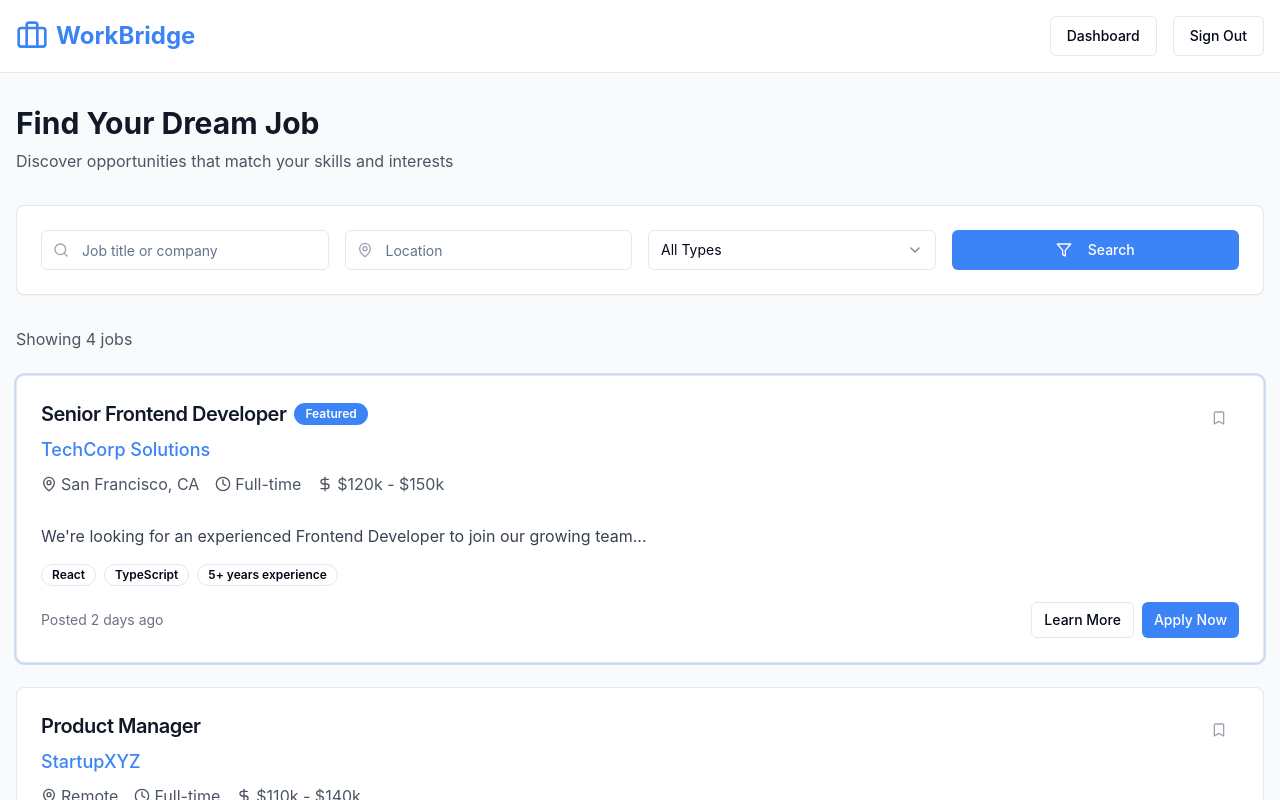
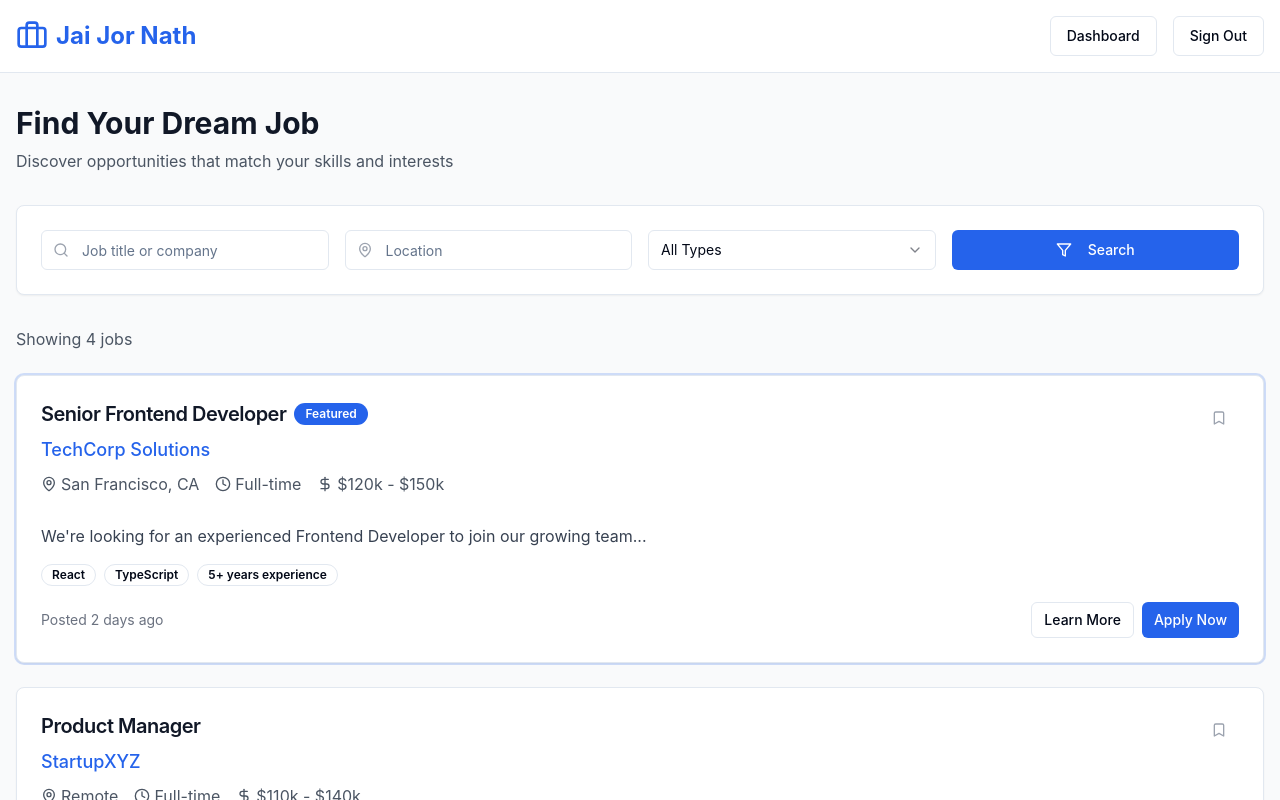
Before and after one commit to pankajpareek026/workbridge-connect-careers, a React (Vite) app: page /jobs in a window 1280 px wide. Shown: the top 800 px of the page. Built offline with nearby package versions, Linux system fonts and the light colour scheme.

Commit message:
Rename app to "jai jor nath"
Replaces all instances of "WorkBridge" with "jai jor nath" throughout the project.

```diff
--- a/src/components/AdminNavigation.tsx
+++ b/src/components/AdminNavigation.tsx
@@ -1,4 +1,3 @@
-
 import React, { useState } from 'react';
 import { Button } from '@/components/ui/button';
 import { Sheet, SheetContent, SheetTrigger } from '@/components/ui/sheet';
@@ -36,7 +35,7 @@ const AdminNavigation = () => {
 
   const NavContent = () => (
     <div className="flex flex-col space-y-4 p-4">
-      <div className="text-lg font-semibold text-workbridge-primary mb-4 flex items-center space-x-2">
+      <div className="text-lg font-semibold text-blue-600 mb-4 flex items-center space-x-2">
         <Shield className="h-5 w-5" />
         <span>Admin Panel</span>
       </div>
@@ -47,7 +46,7 @@ const AdminNavigation = () => {
           <Button
             key={item.path}
             variant={isActive ? "default" : "ghost"}
-            className={`justify-start w-full ${isActive ? 'bg-workbridge-primary text-white' : ''}`}
+            className={`justify-start w-full ${isActive ? 'bg-blue-600 text-white' : ''}`}
             onClick={() => {
               navigate(item.path);
               setIsOpen(false);
@@ -91,8 +90,8 @@ const AdminNavigation = () => {
       <div className="container mx-auto px-4 py-4">
         <div className="flex items-center justify-between">
           <div className="flex items-center space-x-2">
-            <Shield className="h-8 w-8 text-workbridge-primary" />
-            <h1 className="text-2xl font-bold text-workbridge-primary">Jai Jor Nath Admin</h1>
+            <Shield className="h-8 w-8 text-blue-600" />
+            <h1 className="text-2xl font-bold text-blue-600">Jai Jor Nath Admin</h1>
           </div>
 
           {/* Desktop Navigation */}
@@ -105,7 +104,7 @@ const AdminNavigation = () => {
                   key={item.path}
                   variant={isActive ? "default" : "ghost"}
                   size="sm"
-                  className={isActive ? 'bg-workbridge-primary text-white' : ''}
+                  className={isActive ? 'bg-blue-600 text-white' : ''}
                   onClick={() => navigate(item.path)}
                 >
                   <Icon className="h-4 w-4 mr-2" />
--- a/src/components/Navigation.tsx
+++ b/src/components/Navigation.tsx
@@ -1,4 +1,3 @@
-
 import React, { useState } from 'react';
 import { Button } from '@/components/ui/button';
 import { Sheet, SheetContent, SheetTrigger } from '@/components/ui/sheet';
@@ -48,7 +47,7 @@ const Navigation = ({ userType = 'job-seeker', userName }: NavigationProps) => {
 
   const NavContent = () => (
     <div className="flex flex-col space-y-4 p-4">
-      <div className="text-lg font-semibold text-workbridge-primary mb-4">
+      <div className="text-lg font-semibold text-blue-600 mb-4">
         Welcome, {userName || 'User'}!
       </div>
       {navItems.map((item) => {
@@ -58,7 +57,7 @@ const Navigation = ({ userType = 'job-seeker', userName }: NavigationProps) => {
           <Button
             key={item.path}
             variant={isActive ? "default" : "ghost"}
-            className={`justify-start w-full ${isActive ? 'bg-workbridge-primary text-white' : ''}`}
+            className={`justify-start w-full ${isActive ? 'bg-blue-600 text-white' : ''}`}
             onClick={() => {
               navigate(item.path);
               setIsOpen(false);
@@ -87,8 +86,8 @@ const Navigation = ({ userType = 'job-seeker', userName }: NavigationProps) => {
       <div className="container mx-auto px-4 py-4">
         <div className="flex items-center justify-between">
           <div className="flex items-center space-x-2">
-            <Briefcase className="h-8 w-8 text-workbridge-primary" />
-            <h1 className="text-2xl font-bold text-workbridge-primary">Jai Jor Nath</h1>
+            <Briefcase className="h-8 w-8 text-blue-600" />
+            <h1 className="text-2xl font-bold text-blue-600">Jai Jor Nath</h1>
           </div>
 
           {/* Desktop Navigation */}
@@ -100,7 +99,7 @@ const Navigation = ({ userType = 'job-seeker', userName }: NavigationProps) => {
                 <Button
                   key={item.path}
                   variant={isActive ? "default" : "ghost"}
-                  className={isActive ? 'bg-workbridge-primary text-white' : ''}
+                  className={isActive ? 'bg-blue-600 text-white' : ''}
                   onClick={() => navigate(item.path)}
                 >
                   <Icon className="h-4 w-4 mr-2" />
--- a/src/pages/EmployerDashboard.tsx
+++ b/src/pages/EmployerDashboard.tsx
@@ -1,4 +1,3 @@
-
 import React from 'react';
 import { Card, CardContent, CardDescription, CardHeader, CardTitle } from '@/components/ui/card';
 import { Button } from '@/components/ui/button';
@@ -38,8 +37,8 @@ const EmployerDashboard = () => {
         <div className="container mx-auto px-4 py-4">
           <div className="flex items-center justify-between">
             <div className="flex items-center space-x-2">
-              <Briefcase className="h-8 w-8 text-workbridge-primary" />
-              <h1 className="text-2xl font-bold text-workbridge-primary">WorkBridge</h1>
+              <Briefcase className="h-8 w-8 text-blue-600" />
+              <h1 className="text-2xl font-bold text-blue-600">Jai Jor Nath</h1>
             </div>
             <div className="flex items-center space-x-4">
               <Button variant="outline" onClick={() => navigate('/company-profile')}>
@@ -66,8 +65,8 @@ const EmployerDashboard = () => {
           <Card>
             <CardContent className="p-6">
               <div className="flex items-center space-x-2">
-                <div className="p-2 bg-workbridge-primary/10 rounded-lg">
-                  <Briefcase className="h-5 w-5 text-workbridge-primary" />
+                <div className="p-2 bg-blue-600/10 rounded-lg">
+                  <Briefcase className="h-5 w-5 text-blue-600" />
                 </div>
                 <div>
                   <p className="text-2xl font-bold text-gray-900">3</p>
@@ -80,8 +79,8 @@ const EmployerDashboard = () => {
           <Card>
             <CardContent className="p-6">
               <div className="flex items-center space-x-2">
-                <div className="p-2 bg-workbridge-secondary/10 rounded-lg">
-                  <Users className="h-5 w-5 text-workbridge-secondary" />
+                <div className="p-2 bg-orange-500/10 rounded-lg">
+                  <Users className="h-5 w-5 text-orange-500" />
                 </div>
                 <div>
                   <p className="text-2xl font-bold text-gray-900">73</p>
@@ -94,8 +93,8 @@ const EmployerDashboard = () => {
           <Card>
             <CardContent className="p-6">
               <div className="flex items-center space-x-2">
-                <div className="p-2 bg-workbridge-accent/10 rounded-lg">
-                  <Eye className="h-5 w-5 text-workbridge-accent" />
+                <div className="p-2 bg-green-600/10 rounded-lg">
+                  <Eye className="h-5 w-5 text-green-600" />
                 </div>
                 <div>
                   <p className="text-2xl font-bold text-gray-900">548</p>
@@ -108,8 +107,8 @@ const EmployerDashboard = () => {
           <Card>
             <CardContent className="p-6">
               <div className="flex items-center space-x-2">
-                <div className="p-2 bg-workbridge-success/10 rounded-lg">
-                  <FileText className="h-5 w-5 text-workbridge-success" />
+                <div className="p-2 bg-purple-600/10 rounded-lg">
+                  <FileText className="h-5 w-5 text-purple-600" />
                 </div>
                 <div>
                   <p className="text-2xl font-bold text-gray-900">12</p>
@@ -124,7 +123,7 @@ const EmployerDashboard = () => {
         <div className="mb-8">
           <Button
             onClick={() => navigate('/post-job')}
-            className="bg-workbridge-primary hover:bg-workbridge-primary/90"
+            className="bg-blue-600 hover:bg-blue-700"
             size="lg"
           >
             <Plus className="h-5 w-5 mr-2" />
--- a/src/pages/JobBrowser.tsx
+++ b/src/pages/JobBrowser.tsx
@@ -1,4 +1,3 @@
-
 import React, { useState } from 'react';
 import { Card, CardContent, CardHeader, CardTitle } from '@/components/ui/card';
 import { Button } from '@/components/ui/button';
@@ -90,8 +89,8 @@ const JobBrowser = () => {
         <div className="container mx-auto px-4 py-4">
           <div className="flex items-center justify-between">
             <div className="flex items-center space-x-2">
-              <Briefcase className="h-8 w-8 text-workbridge-primary" />
-              <h1 className="text-2xl font-bold text-workbridge-primary">WorkBridge</h1>
+              <Briefcase className="h-8 w-8 text-blue-600" />
+              <h1 className="text-2xl font-bold text-blue-600">Jai Jor Nath</h1>
             </div>
             <div className="flex items-center space-x-4">
               <Button variant="outline" onClick={() => navigate('/job-seeker-dashboard')}>
@@ -146,7 +145,7 @@ const JobBrowser = () => {
                   <SelectItem value="Remote">Remote</SelectItem>
                 </SelectContent>
               </Select>
-              <Button className="bg-workbridge-primary hover:bg-workbridge-primary/90">
+              <Button className="bg-blue-600 hover:bg-blue-700">
                 <Filter className="h-4 w-4 mr-2" />
                 Search
               </Button>
@@ -164,17 +163,17 @@ const JobBrowser = () => {
         {/* Job Listings */}
         <div className="space-y-6">
           {filteredJobs.map((job) => (
-            <Card key={job.id} className={`hover:shadow-lg transition-shadow cursor-pointer ${job.featured ? 'ring-2 ring-workbridge-primary/20' : ''}`}>
+            <Card key={job.id} className={`hover:shadow-lg transition-shadow cursor-pointer ${job.featured ? 'ring-2 ring-blue-600/20' : ''}`}>
               <CardHeader className="pb-4">
                 <div className="flex items-start justify-between">
                   <div className="flex-1">
                     <div className="flex items-center space-x-2 mb-2">
                       <CardTitle className="text-xl text-gray-900">{job.title}</CardTitle>
                       {job.featured && (
-                        <Badge className="bg-workbridge-primary text-white">Featured</Badge>
+                        <Badge className="bg-blue-600 text-white">Featured</Badge>
                       )}
                     </div>
-                    <p className="text-lg font-medium text-workbridge-primary mb-2">{job.company}</p>
+                    <p className="text-lg font-medium text-blue-600 mb-2">{job.company}</p>
                     <div className="flex items-center space-x-4 text-gray-600 mb-3">
                       <div className="flex items-center space-x-1">
                         <MapPin className="h-4 w-4" />
@@ -197,9 +196,9 @@ const JobBrowser = () => {
                       e.stopPropagation();
                       toggleSaveJob(job.id);
                     }}
-                    className="text-gray-400 hover:text-workbridge-primary"
+                    className="text-gray-400 hover:text-blue-600"
                   >
-                    <Bookmark className={`h-5 w-5 ${savedJobs.includes(job.id) ? 'fill-current text-workbridge-primary' : ''}`} />
+                    <Bookmark className={`h-5 w-5 ${savedJobs.includes(job.id) ? 'fill-current text-blue-600' : ''}`} />
                   </Button>
                 </div>
               </CardHeader>
@@ -221,7 +220,7 @@ const JobBrowser = () => {
                     <Button variant="outline" size="sm">
                       Learn More
                     </Button>
-                    <Button size="sm" className="bg-workbridge-primary hover:bg-workbridge-primary/90">
+                    <Button size="sm" className="bg-blue-600 hover:bg-blue-700">
                       Apply Now
                     </Button>
                   </div>
--- a/src/pages/JobDetail.tsx
+++ b/src/pages/JobDetail.tsx
@@ -1,4 +1,3 @@
-
 import React, { useState } from 'react';
 import { Card, CardContent, CardHeader, CardTitle } from '@/components/ui/card';
 import { Button } from '@/components/ui/button';
@@ -108,8 +107,8 @@ As a Senior Frontend Developer, you will work closely with our design and backen
                 Back to Jobs
               </Button>
               <div className="flex items-center space-x-2">
-                <Briefcase className="h-8 w-8 text-workbridge-primary" />
-                <h1 className="text-2xl font-bold text-workbridge-primary">WorkBridge</h1>
+                <Briefcase className="h-8 w-8 text-blue-600" />
+                <h1 className="text-2xl font-bold text-blue-600">Jai Jor Nath</h1>
               </div>
             </div>
             <div className="flex items-center space-x-2">
@@ -138,10 +137,10 @@ As a Senior Frontend Developer, you will work closely with our design and backen
                     <div className="flex items-center space-x-2 mb-2">
                       <CardTitle className="text-2xl text-gray-900">{job.title}</CardTitle>
                       {job.featured && (
-                        <Badge className="bg-workbridge-primary text-white">Featured</Badge>
+                        <Badge className="bg-blue-600 text-white">Featured</Badge>
                       )}
                     </div>
-                    <p className="text-xl font-medium text-workbridge-primary mb-4">{job.company}</p>
+                    <p className="text-xl font-medium text-blue-600 mb-4">{job.company}</p>
                     <div className="grid grid-cols-2 md:grid-cols-4 gap-4 text-sm text-gray-600">
                       <div className="flex items-center space-x-2">
                         <MapPin className="h-4 w-4" />
@@ -186,7 +185,7 @@ As a Senior Frontend Developer, you will work closely with our design and backen
                 <ul className="space-y-2">
                   {job.responsibilities.map((responsibility, index) => (
                     <li key={index} className="flex items-start space-x-2">
-                      <div className="w-2 h-2 bg-workbridge-primary rounded-full mt-2 flex-shrink-0"></div>
+                      <div className="w-2 h-2 bg-blue-600 rounded-full mt-2 flex-shrink-0"></div>
                       <span className="text-gray-700">{responsibility}</span>
                     </li>
                   ))}
@@ -203,7 +202,7 @@ As a Senior Frontend Developer, you will work closely with our design and backen
                 <ul className="space-y-2">
                   {job.requirements.map((requirement, index) => (
                     <li key={index} className="flex items-start space-x-2">
-                      <div className="w-2 h-2 bg-workbridge-secondary rounded-full mt-2 flex-shrink-0"></div>
+                      <div className="w-2 h-2 bg-orange-500 rounded-full mt-2 flex-shrink-0"></div>
                       <span className="text-gray-700">{requirement}</span>
                     </li>
                   ))}
@@ -220,7 +219,7 @@ As a Senior Frontend Developer, you will work closely with our design and backen
                 <ul className="space-y-2">
                   {job.benefits.map((benefit, index) => (
                     <li key={index} className="flex items-start space-x-2">
-                      <div className="w-2 h-2 bg-workbridge-accent rounded-full mt-2 flex-shrink-0"></div>
+                      <div className="w-2 h-2 bg-green-600 rounded-full mt-2 flex-shrink-0"></div>
                       <span className="text-gray-700">{benefit}</span>
                     </li>
                   ))}
@@ -237,7 +236,7 @@ As a Senior Frontend Developer, you will work closely with our design and backen
                 <Button
                   onClick={handleApply}
                   disabled={isApplying}
-                  className="w-full bg-workbridge-primary hover:bg-workbridge-primary/90 text-lg py-6"
+                  className="w-full bg-blue-600 hover:bg-blue-700 text-lg py-6"
                 >
                   {isApplying ? "Submitting..." : "Apply for this Job"}
                 </Button>
--- a/src/pages/JobSeekerDashboard.tsx
+++ b/src/pages/JobSeekerDashboard.tsx
@@ -1,4 +1,3 @@
-
 import React from 'react';
 import { Card, CardContent, CardDescription, CardHeader, CardTitle } from '@/components/ui/card';
 import { Button } from '@/components/ui/button';
@@ -37,8 +36,8 @@ const JobSeekerDashboard = () => {
         <div className="container mx-auto px-4 py-4">
           <div className="flex items-center justify-between">
             <div className="flex items-center space-x-2">
-              <Briefcase className="h-8 w-8 text-workbridge-primary" />
-              <h1 className="text-2xl font-bold text-workbridge-primary">WorkBridge</h1>
+              <Briefcase className="h-8 w-8 text-blue-600" />
+              <h1 className="text-2xl font-bold text-blue-600">Jai Jor Nath</h1>
             </div>
             <div className="flex items-center space-x-4">
               <Button variant="outline" onClick={() => navigate('/profile')}>
@@ -65,7 +64,7 @@ const JobSeekerDashboard = () => {
           <Card className="hover:shadow-lg transition-shadow cursor-pointer" onClick={() => navigate('/jobs')}>
             <CardHeader className="pb-3">
               <div className="flex items-center space-x-2">
-                <Search className="h-5 w-5 text-workbridge-primary" />
+                <Search className="h-5 w-5 text-blue-600" />
                 <CardTitle className="text-lg">Browse Jobs</CardTitle>
               </div>
             </CardHeader>
@@ -77,7 +76,7 @@ const JobSeekerDashboard = () => {
           <Card className="hover:shadow-lg transition-shadow cursor-pointer" onClick={() => navigate('/applications')}>
             <CardHeader className="pb-3">
               <div className="flex items-center space-x-2">
-                <FileText className="h-5 w-5 text-workbridge-secondary" />
+                <FileText className="h-5 w-5 text-orange-500" />
                 <CardTitle className="text-lg">My Applications</CardTitle>
               </div>
             </CardHeader>
@@ -89,7 +88,7 @@ const JobSeekerDashboard = () => {
           <Card className="hover:shadow-lg transition-shadow cursor-pointer" onClick={() => navigate('/saved-jobs')}>
             <CardHeader className="pb-3">
               <div className="flex items-center space-x-2">
-                <Bookmark className="h-5 w-5 text-workbridge-accent" />
+                <Bookmark className="h-5 w-5 text-green-600" />
                 <CardTitle className="text-lg">Saved Jobs</CardTitle>
               </div>
             </CardHeader>
```
